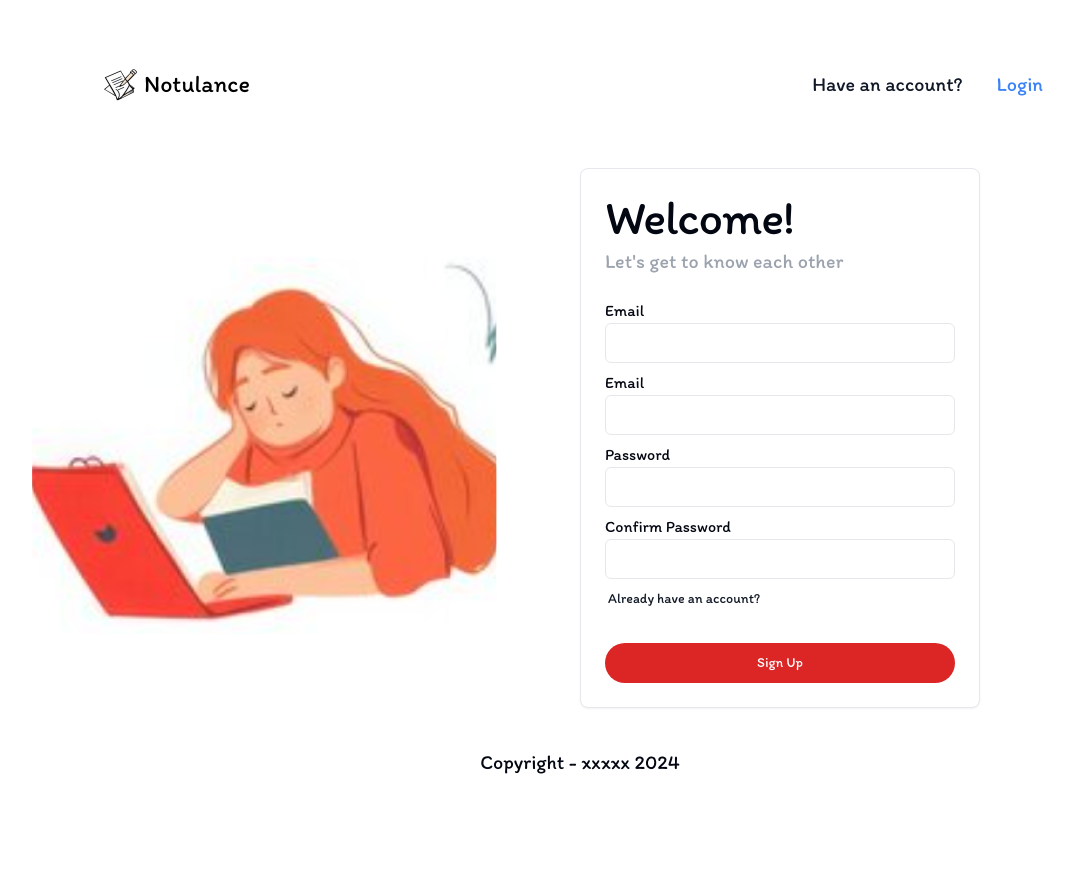
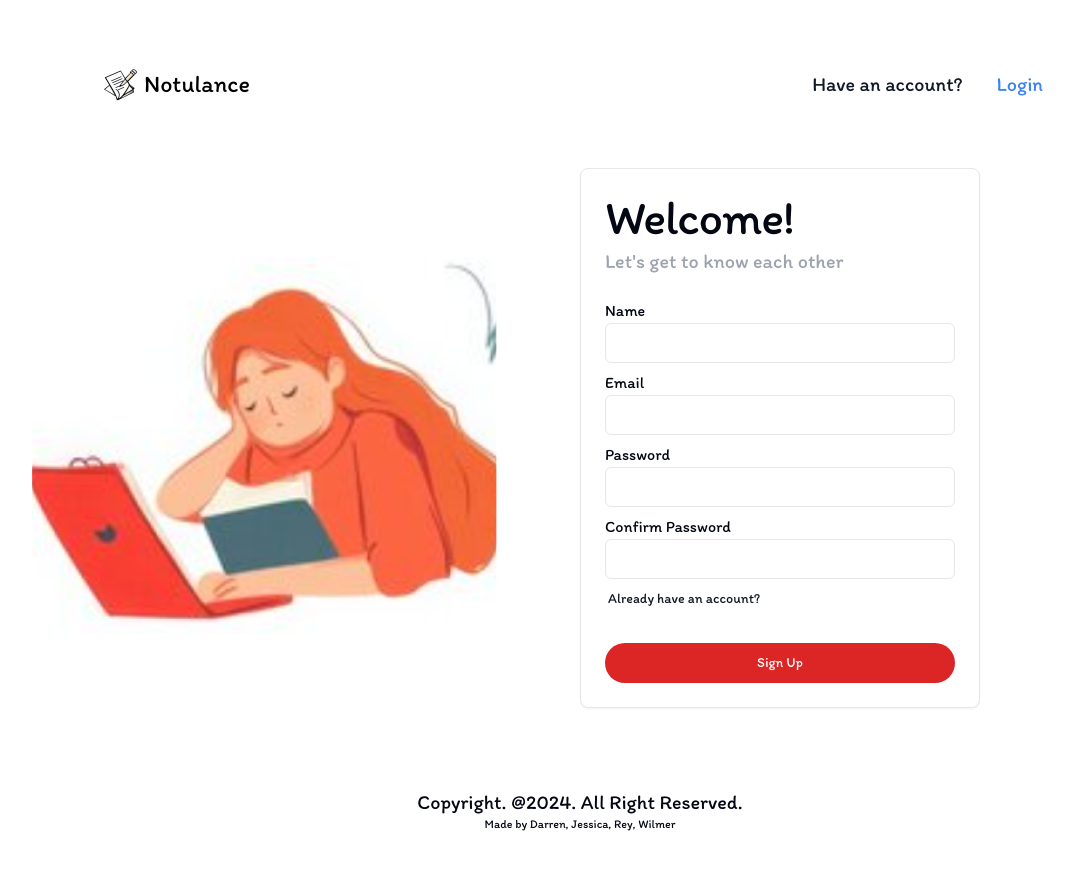
Before and after one commit to LGKentang/notulance, a React (Vite) app: page /register in a window 1280 px wide. Shown: the whole page, without its empty margins (60-1134 px from the left). Before the commit the page ends 816 px from the top, so only its background shows below. Built offline with nearby package versions, Linux system fonts and the light colour scheme; no server answers.

Commit message:
Added Footer fix

```diff
--- /dev/null
+++ b/src/components/fallback/protected-route.tsx
@@ -0,0 +1,8 @@
+
+const ProtectedRoute = () => {
+    return (
+        <></>
+    )
+};
+
+export default ProtectedRoute;
--- a/src/config/routes.tsx
+++ b/src/config/routes.tsx
@@ -14,6 +14,7 @@ import WatermarkTesting from "@/pages/test/watermark_testing";
 import Profile from "@/pages/profile";
 import NoteDetailsPreview from "@/pages/note-details-preview";
 import SellerProfile from "@/pages/seller-profile";
+import ProtectedRoute from "@/components/fallback/protected-route";
 
 const router = createBrowserRouter([
     {
@@ -71,6 +72,13 @@ const router = createBrowserRouter([
         element: <SellerProfile />,
         errorElement: <Error />,
     },
+    {
+        path: '/review-authorization',
+        element:
+        <ProtectedRoute>
+        </ProtectedRoute>,
+        errorElement: <Error />,
+    },
 
 
 
--- a/src/handlers/auth-handler.tsx
+++ b/src/handlers/auth-handler.tsx
@@ -26,7 +26,7 @@ async function userLogin(email: string, password: string) {
     }
 }
 
-async function userRegister(name: string, email: string, password: string, confirmPassword: string) {
+async function userRegister(name: string, email: string, password: string, confirmPassword: string, role: string) {
 
     const trimmedName = name.trim();
     const trimmedEmail = email.trim();
@@ -57,6 +57,12 @@ async function userRegister(name: string, email: string, password: string, confi
             role: "",
             authId: res.user.uid
         }
+        if(role === 'admin'){
+            user.role = 'admin';
+        }
+        else{
+            user.role = 'user';
+        }
 
         const response = await createUser(user);
         console.log(response);
--- a/src/pages/login.tsx
+++ b/src/pages/login.tsx
@@ -1,3 +1,4 @@
+import Footer from "@/components/footer";
 import { Button } from "@/components/ui/button";
 import { Card, CardContent, CardDescription, CardFooter, CardHeader, CardTitle } from "@/components/ui/card";
 import { Input } from "@/components/ui/input";
@@ -93,8 +94,11 @@ const Login = () => {
                     <></>
                 }
             </div>
-            <div id="footer" className="p-10 bg-white flex justify-center">
-                <span className="text-xl">Copyright - xxxxx 2024</span>
+            <div id="footer" className="mt-10 p-10 bg-white flex justify-center">
+                <div className='text-center'>
+                    <p className="text-xl">Copyright. @2024. All Right Reserved.</p>
+                    <p className="text-xs">Made by Darren, Jessica, Rey, Wilmer</p>
+                </div>
             </div>
         </div>
     );
--- a/src/pages/register.tsx
+++ b/src/pages/register.tsx
@@ -22,7 +22,7 @@ const Register = () => {
     const handleRegister = async () => {
         try {
             setLoading(true);
-            const response = await userRegister(name, email, confirmPassword, password);
+            const response = await userRegister(name, email, confirmPassword, password, 'user');
 
             if (response && response.success) {
                 clearField();
@@ -69,7 +69,7 @@ const Register = () => {
                             <CardDescription className="text-xl text-gray-400">Let's get to know each other</CardDescription>
                         </CardHeader>
                         <CardContent>
-                            <p>Email</p>
+                            <p>Name</p>
                             <Input
                                 className=""
                                 type="text"
@@ -129,8 +129,11 @@ const Register = () => {
                     <></>
                 }
             </div>
-            <div id="footer" className="p-10 bg-white flex justify-center">
-                <span className="text-xl">Copyright - xxxxx 2024</span>
+            <div id="footer" className="mt-10 p-10 bg-white flex justify-center">
+                <div className='text-center'>
+                    <p className="text-xl">Copyright. @2024. All Right Reserved.</p>
+                    <p className="text-xs">Made by Darren, Jessica, Rey, Wilmer</p>
+                </div>
             </div>
         </div>
     );
--- a/src/pages/test/api_testing.tsx
+++ b/src/pages/test/api_testing.tsx
@@ -12,6 +12,7 @@ import { handleCreateBundle } from "@/handlers/bundle-handler";
 import { ReviewResult } from "@/interfaces/enum/review_enum";
 import { purchaseTransaction } from "@/handlers/payment-handler";
 import { PaymentMethod } from "@/interfaces/enum/transaction_enum";
+import { userRegister } from "@/handlers/auth-handler";
 
 const ApiTesting = () => {
 
@@ -170,10 +171,27 @@ const ApiTesting = () => {
         await purchaseTransaction("mOhegvWjT6B9059Y6JGV", PaymentMethod.Gopay)
     }
 
+    async function registerAdmin() {
+        try {
+            const response = await userRegister('wiladmin', 'wiladmin@email.com', 'wiladmin123', 'wiladmin123', 'admin');
+
+            if (response && response.success) {
+                window.location.href = '/login';
+                alert('sukses')
+            }
+        } catch (error) {
+            console.error("Error during registration:", error);
+        }
+    }
+
     return <>
 
         {/* <input type="file" />
         <br /><br /> */}
+
+        <button onClick={registerAdmin} className="text-white mb-5">
+            Register Admin
+        </button>
 
         <button onClick={acceptNoteReview} className="text-white mb-5">
             Accept Note
```
Also changed, not shown: public/notulance-wm-b2.png (added).
